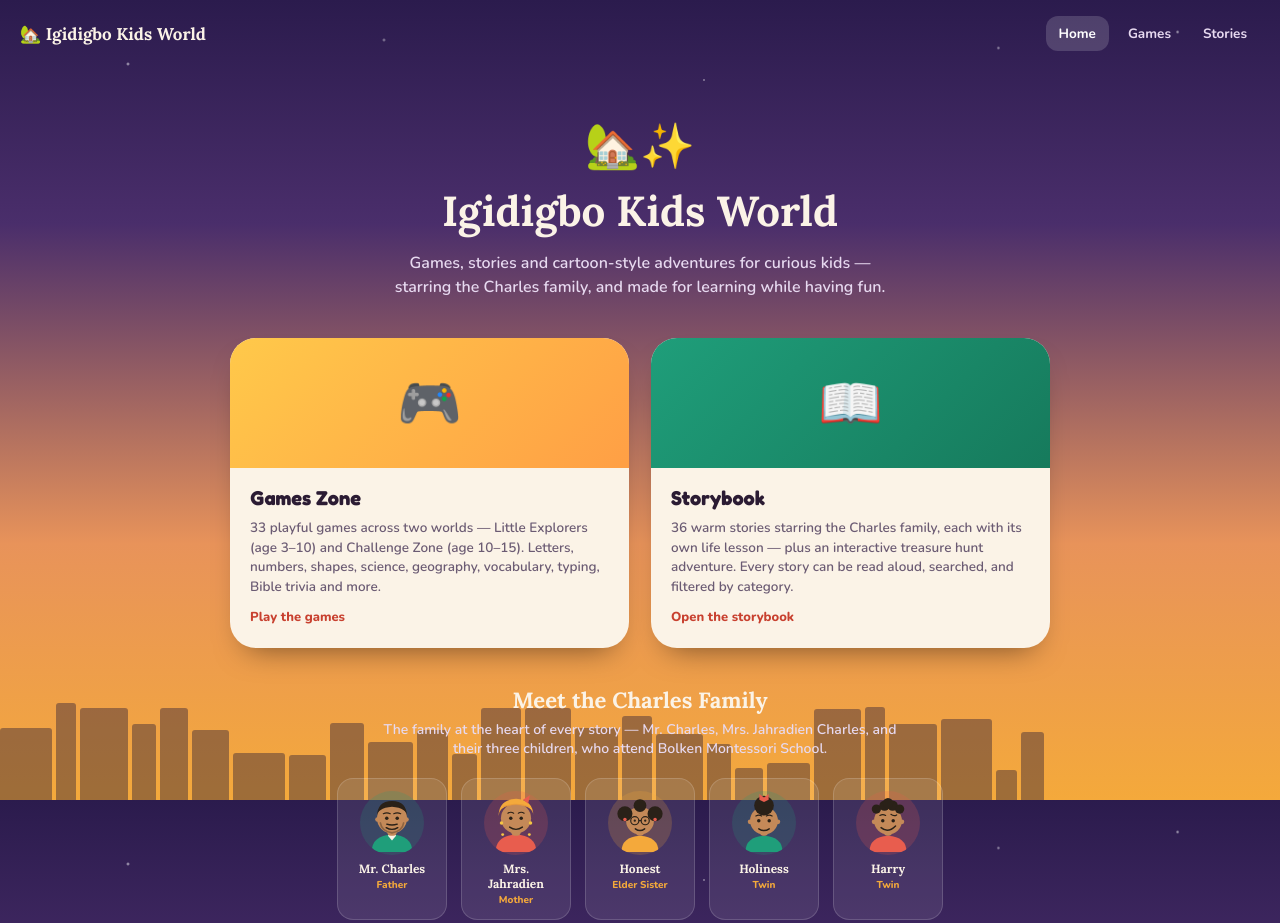
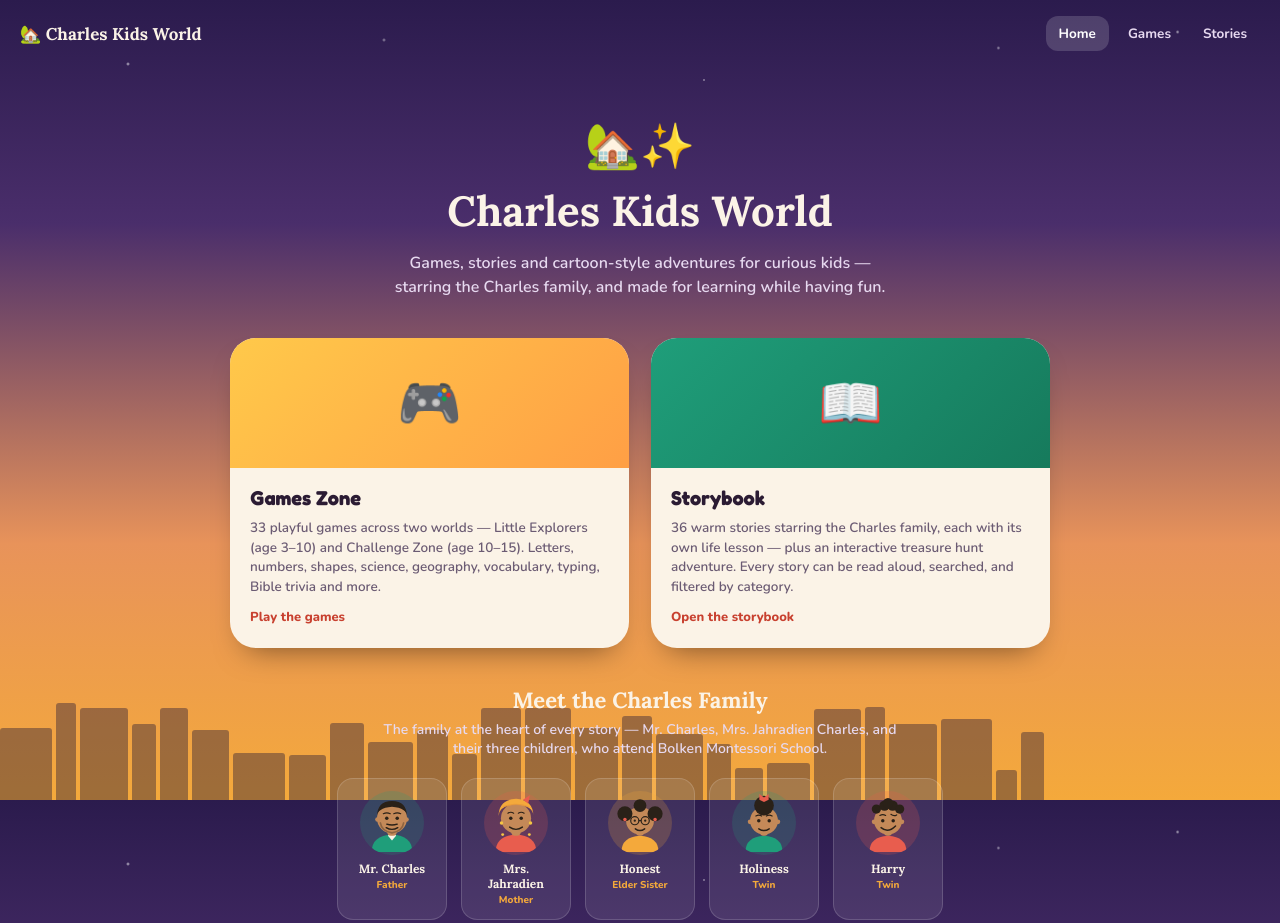
Before and after one commit to honteched/charles-kids-world, a plain HTML site: page index.html in a window 1280 px wide. Shown: the top 923 px of the page. Drawn offline with nearby package versions, Linux system fonts and the light colour scheme.

Commit message:
Update title and branding to 'Charles Kids World'

```diff
--- a/index.html
+++ b/index.html
@@ -3,7 +3,7 @@
 <head>
 <meta charset="UTF-8" />
 <meta name="viewport" content="width=device-width, initial-scale=1.0, maximum-scale=1" />
-<title>Igidigbo Kids World — Games, Stories &amp; Cartoons for Curious Kids</title>
+<title>Charles Kids World — Games, Stories &amp; Cartoons for Curious Kids</title>
 <link rel="preconnect" href="https://fonts.googleapis.com">
 <link rel="preconnect" href="https://fonts.gstatic.com" crossorigin>
 <link href="https://fonts.googleapis.com/css2?family=Lora:ital,wght@0,500;0,600;0,700;1,500&family=Fredoka:wght@500;600;700&family=Nunito:wght@400;600;700;800&display=swap" rel="stylesheet">
@@ -84,7 +84,7 @@
 <div class="skyline" id="skyline"></div>
 
 <div class="site-nav">
-  <a href="index.html" class="site-nav-brand">🏡 Igidigbo Kids World</a>
+  <a href="index.html" class="site-nav-brand">🏡 Charles Kids World</a>
   <div class="site-nav-links">
     <a href="index.html" class="active">Home</a>
     <a href="games.html">Games</a>
@@ -95,7 +95,7 @@
 <main>
   <div class="hero">
     <div class="eyebrow">🏡✨</div>
-    <h1>Igidigbo Kids World</h1>
+    <h1>Charles Kids World</h1>
     <p>Games, stories and cartoon-style adventures for curious kids — starring the Charles family, and made for learning while having fun.</p>
   </div>
 
```
